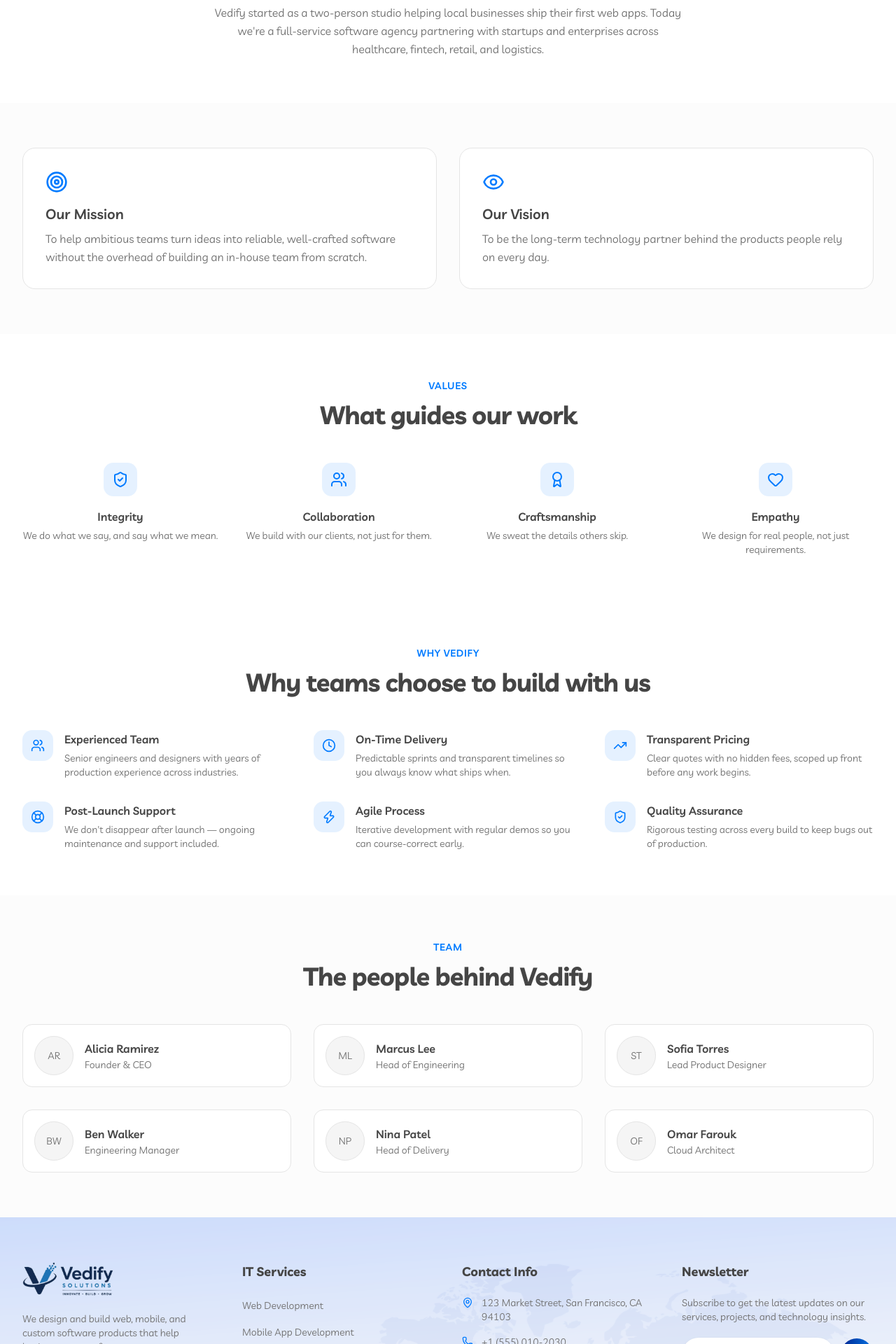
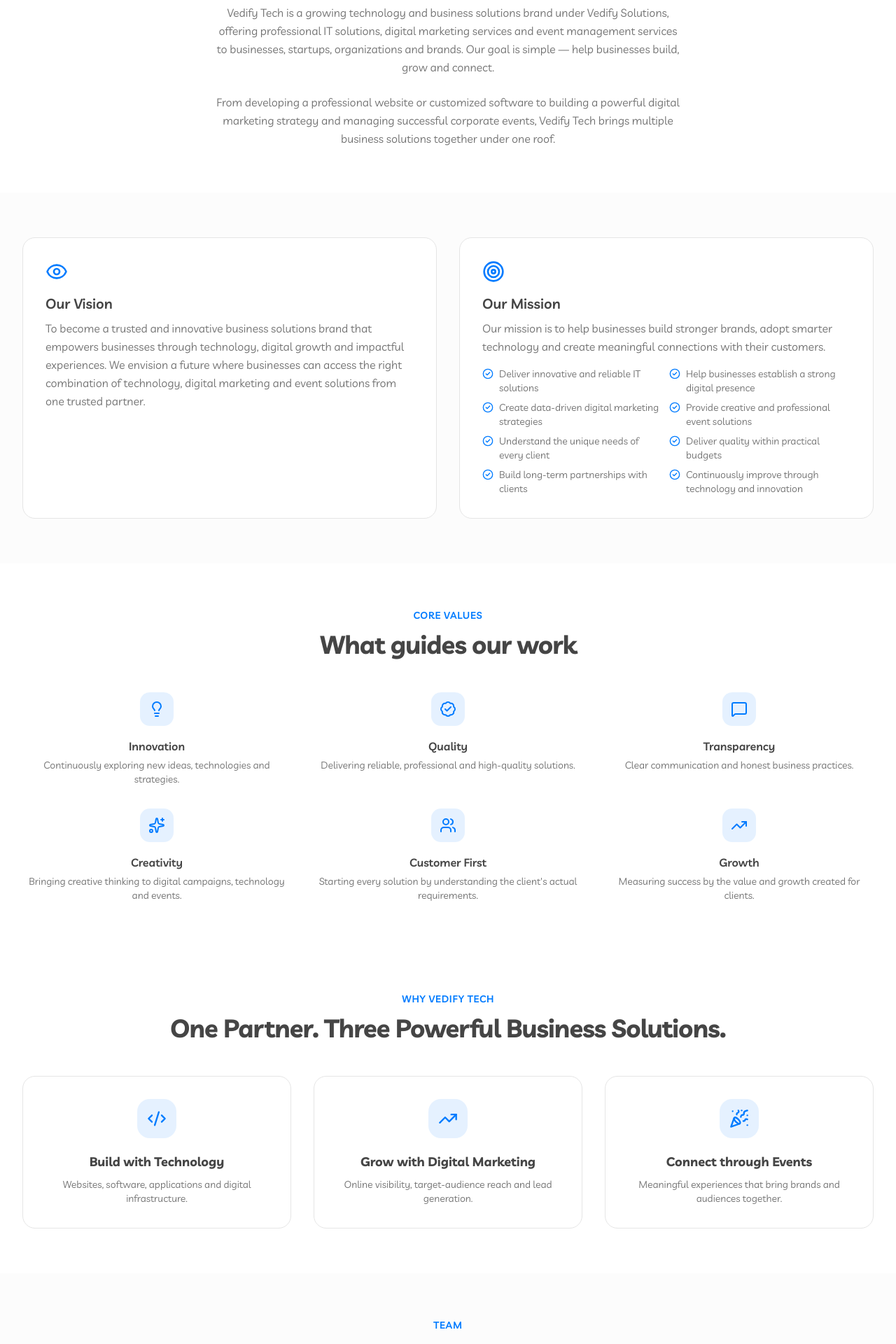
Before and after one commit to vedify480470/vedifytech, a Next.js app: page /about in a window 1280 px wide. Shown: the part 280-2200 px from the top of the page at 70% size. Built offline with nearby package versions, Linux system fonts and the light colour scheme.

Commit message:
Refactor branding and service descriptions to align with Vedify Tech rebranding

```diff
--- a/app/(marketing)/about/page.tsx
+++ b/app/(marketing)/about/page.tsx
@@ -1,19 +1,44 @@
 import type { Metadata } from "next";
-import { Target, Eye, Heart, ShieldCheck, Users, Award } from "lucide-react";
+import {
+  Target,
+  Eye,
+  Lightbulb,
+  BadgeCheck,
+  MessageSquare,
+  Sparkles,
+  Users,
+  TrendingUp,
+  CheckCircle2,
+  Quote,
+} from "lucide-react";
 import { Avatar, AvatarFallback } from "@/components/ui/avatar";
 import { SectionHeading } from "@/components/shared/section-heading";
 import { WhyChooseUs } from "@/components/sections/WhyChooseUs";
 
 export const metadata: Metadata = {
   title: "About",
-  description: "Learn about Vedify, our mission, values, and the team behind the work.",
+  description:
+    "Vedify Tech is a growing technology and business solutions brand under Vedify Solutions, offering IT solutions, digital marketing, and event management services.",
 };
 
+const missionPoints = [
+  "Deliver innovative and reliable IT solutions",
+  "Help businesses establish a strong digital presence",
+  "Create data-driven digital marketing strategies",
+  "Provide creative and professional event solutions",
+  "Understand the unique needs of every client",
+  "Deliver quality within practical budgets",
+  "Build long-term partnerships with clients",
+  "Continuously improve through technology and innovation",
+];
+
 const values = [
-  { icon: ShieldCheck, title: "Integrity", description: "We do what we say, and say what we mean." },
-  { icon: Users, title: "Collaboration", description: "We build with our clients, not just for them." },
-  { icon: Award, title: "Craftsmanship", description: "We sweat the details others skip." },
-  { icon: Heart, title: "Empathy", description: "We design for real people, not just requirements." },
+  { icon: Lightbulb, title: "Innovation", description: "Continuously exploring new ideas, technologies and strategies." },
+  { icon: BadgeCheck, title: "Quality", description: "Delivering reliable, professional and high-quality solutions." },
+  { icon: MessageSquare, title: "Transparency", description: "Clear communication and honest business practices." },
+  { icon: Sparkles, title: "Creativity", description: "Bringing creative thinking to digital campaigns, technology and events." },
+  { icon: Users, title: "Customer First", description: "Starting every solution by understanding the client's actual requirements." },
+  { icon: TrendingUp, title: "Growth", description: "Measuring success by the value and growth created for clients." },
 ];
 
 const team = [
@@ -31,39 +56,57 @@
       <section className="py-12 md:py-16">
         <div className="container mx-auto px-4 sm:px-6 lg:px-8">
           <SectionHeading
-            eyebrow="Our Story"
-            title="Building software with purpose since day one"
-            description="Vedify started as a two-person studio helping local businesses ship their first web apps. Today we're a full-service software agency partnering with startups and enterprises across healthcare, fintech, retail, and logistics."
+            eyebrow="About Vedify Tech"
+            title="A brand of Vedify Solutions"
+            description="Vedify Tech is a growing technology and business solutions brand under Vedify Solutions, offering professional IT solutions, digital marketing services and event management services to businesses, startups, organizations and brands. Our goal is simple — help businesses build, grow and connect."
           />
+          <p className="mx-auto mt-6 max-w-2xl text-center text-muted-foreground">
+            From developing a professional website or customized software to
+            building a powerful digital marketing strategy and managing
+            successful corporate events, Vedify Tech brings multiple business
+            solutions together under one roof.
+          </p>
         </div>
       </section>
 
       <section className="py-12 md:py-16 bg-muted/30">
         <div className="container mx-auto grid grid-cols-1 gap-8 px-4 sm:px-6 lg:grid-cols-2 lg:px-8">
           <div className="rounded-2xl border border-border bg-background p-8">
+            <Eye className="size-8 text-primary" />
+            <h3 className="mt-4 text-xl font-semibold">Our Vision</h3>
+            <p className="mt-2 text-muted-foreground">
+              To become a trusted and innovative business solutions brand
+              that empowers businesses through technology, digital growth
+              and impactful experiences. We envision a future where
+              businesses can access the right combination of technology,
+              digital marketing and event solutions from one trusted
+              partner.
+            </p>
+          </div>
+          <div className="rounded-2xl border border-border bg-background p-8">
             <Target className="size-8 text-primary" />
             <h3 className="mt-4 text-xl font-semibold">Our Mission</h3>
             <p className="mt-2 text-muted-foreground">
-              To help ambitious teams turn ideas into reliable, well-crafted
-              software without the overhead of building an in-house team from
-              scratch.
+              Our mission is to help businesses build stronger brands, adopt
+              smarter technology and create meaningful connections with
+              their customers.
             </p>
-          </div>
-          <div className="rounded-2xl border border-border bg-background p-8">
-            <Eye className="size-8 text-primary" />
-            <h3 className="mt-4 text-xl font-semibold">Our Vision</h3>
-            <p className="mt-2 text-muted-foreground">
-              To be the long-term technology partner behind the products
-              people rely on every day.
-            </p>
+            <ul className="mt-4 grid grid-cols-1 gap-2 sm:grid-cols-2">
+              {missionPoints.map((point) => (
+                <li key={point} className="flex items-start gap-2 text-sm">
+                  <CheckCircle2 className="mt-0.5 size-4 shrink-0 text-primary" />
+                  <span className="text-muted-foreground">{point}</span>
+                </li>
+              ))}
+            </ul>
           </div>
         </div>
       </section>
 
       <section className="py-12 md:py-16">
         <div className="container mx-auto px-4 sm:px-6 lg:px-8">
-          <SectionHeading eyebrow="Values" title="What guides our work" />
-          <div className="mt-12 grid grid-cols-1 gap-8 sm:grid-cols-2 lg:grid-cols-4">
+          <SectionHeading eyebrow="Core Values" title="What guides our work" />
+          <div className="mt-12 grid grid-cols-1 gap-8 sm:grid-cols-2 lg:grid-cols-3">
             {values.map((value) => (
               <div key={value.title} className="text-center">
                 <div className="mx-auto flex size-12 items-center justify-center rounded-xl bg-primary/10">
@@ -81,7 +124,7 @@
 
       <section className="py-12 md:py-16 bg-muted/30">
         <div className="container mx-auto px-4 sm:px-6 lg:px-8">
-          <SectionHeading eyebrow="Team" title="The people behind Vedify" />
+          <SectionHeading eyebrow="Team" title="The people behind Vedify Tech" />
           <div className="mt-12 grid grid-cols-1 gap-8 sm:grid-cols-2 lg:grid-cols-3">
             {team.map((member) => (
               <div key={member.name} className="flex items-center gap-4 rounded-xl border border-border bg-background p-4">
@@ -99,6 +142,24 @@
           </div>
         </div>
       </section>
+
+      <section className="py-12 md:py-16">
+        <div className="container mx-auto px-4 sm:px-6 lg:px-8">
+          <div className="mx-auto max-w-2xl rounded-2xl bg-gradient-to-br from-[#03228f] to-[#5b8def] p-10 text-center text-white">
+            <Quote className="mx-auto size-8 text-white/70" />
+            <h3 className="mt-4 text-xl font-bold">Our Promise</h3>
+            <p className="mt-3 text-white/80">
+              At Vedify Tech, we believe every business deserves solutions
+              that are smart, practical and scalable. We listen to your
+              requirements, understand your challenges and create solutions
+              designed around your business goals.
+            </p>
+            <p className="mt-4 font-semibold">
+              Your business goals become our project goals.
+            </p>
+          </div>
+        </div>
+      </section>
     </>
   );
 }
--- a/app/(marketing)/page.tsx
+++ b/app/(marketing)/page.tsx
@@ -11,15 +11,15 @@
 import { CTA } from "@/components/sections/CTA";
 
 export const metadata: Metadata = {
-  title: "Vedify — Software Development Agency",
+  title: "Vedify Tech — Technology, Digital Marketing & Event Management",
   description:
-    "Vedify designs and builds web, mobile, and custom software products for startups and enterprises.",
+    "Vedify Tech is a Prayagraj-based technology, digital marketing, and event management company helping businesses build, grow, and connect. A brand of Vedify Solutions.",
   openGraph: {
-    title: "Vedify — Software Development Agency",
+    title: "Vedify Tech — Technology, Digital Marketing & Event Management",
     description:
-      "Vedify designs and builds web, mobile, and custom software products for startups and enterprises.",
+      "Vedify Tech is a Prayagraj-based technology, digital marketing, and event management company helping businesses build, grow, and connect. A brand of Vedify Solutions.",
     url: "https://vedifytech.com",
-    siteName: "Vedify",
+    siteName: "Vedify Tech",
     type: "website",
   },
 };
--- /dev/null
+++ b/app/(marketing)/services/digital-marketing/page.tsx
@@ -0,0 +1,20 @@
+import type { Metadata } from "next";
+import { notFound } from "next/navigation";
+import { getServiceBySlug } from "@/data/services";
+import { ServiceDetail } from "@/components/sections/ServiceDetail";
+
+const SLUG = "digital-marketing";
+
+export function generateMetadata(): Metadata {
+  const service = getServiceBySlug(SLUG);
+  return {
+    title: service?.title ?? "Service",
+    description: service?.shortDescription,
+  };
+}
+
+export default function ServicePage() {
+  const service = getServiceBySlug(SLUG);
+  if (!service) notFound();
+  return <ServiceDetail service={service} />;
+}
--- /dev/null
+++ b/app/(marketing)/services/event-management/page.tsx
@@ -0,0 +1,20 @@
+import type { Metadata } from "next";
+import { notFound } from "next/navigation";
+import { getServiceBySlug } from "@/data/services";
+import { ServiceDetail } from "@/components/sections/ServiceDetail";
+
+const SLUG = "event-management";
+
+export function generateMetadata(): Metadata {
+  const service = getServiceBySlug(SLUG);
+  return {
+    title: service?.title ?? "Service",
+    description: service?.shortDescription,
+  };
+}
+
+export default function ServicePage() {
+  const service = getServiceBySlug(SLUG);
+  if (!service) notFound();
+  return <ServiceDetail service={service} />;
+}
--- a/app/(marketing)/services/page.tsx
+++ b/app/(marketing)/services/page.tsx
@@ -7,7 +7,8 @@
 
 export const metadata: Metadata = {
   title: "Services",
-  description: "Explore the full range of software development services Vedify offers.",
+  description:
+    "IT solutions, digital marketing, and event management services from Vedify Tech — everything a business needs to build, grow, and connect.",
 };
 
 export default function ServicesPage() {
@@ -16,8 +17,8 @@
       <div className="container mx-auto px-4 sm:px-6 lg:px-8">
         <SectionHeading
           eyebrow="Services"
-          title="Everything you need to ship software"
-          description="From design to development to long-term support, we cover the full product lifecycle."
+          title="Build, Grow & Connect"
+          description="IT solutions, digital marketing, and event management — everything your business needs, under one roof."
         />
 
         <div className="mt-12 grid grid-cols-1 gap-6 sm:grid-cols-2 lg:grid-cols-3">
--- a/app/layout.tsx
+++ b/app/layout.tsx
@@ -17,11 +17,11 @@
 
 export const metadata: Metadata = {
   title: {
-    default: "Vedify — Software Development Agency",
-    template: "%s | Vedify",
+    default: "Vedify Tech — Technology, Digital Marketing & Event Management",
+    template: "%s | Vedify Tech",
   },
   description:
-    "Vedify designs and builds web, mobile, and custom software products for startups and enterprises.",
+    "Vedify Tech is a Prayagraj-based technology, digital marketing, and event management company helping businesses build, grow, and connect. A brand of Vedify Solutions.",
 };
 
 export default function RootLayout({ children }: LayoutProps<"/">) {
--- a/components/layout/Footer.tsx
+++ b/components/layout/Footer.tsx
@@ -62,7 +62,7 @@
           </div>
 
           <div>
-            <h3 className="text-lg font-bold">IT Services</h3>
+            <h3 className="text-lg font-bold">Our Services</h3>
             <ul className="mt-5 flex flex-col gap-3">
               {services.map((service) => (
                 <li key={service.slug}>
--- a/components/sections/Hero.tsx
+++ b/components/sections/Hero.tsx
@@ -25,14 +25,23 @@
 
       <div className="container relative mx-auto grid grid-cols-1 items-center gap-10 px-4 sm:px-6 lg:grid-cols-[1.1fr_1fr] lg:gap-12 lg:px-10">
         <div className="text-white">
+          <motion.span
+            initial={{ opacity: 0, y: 10 }}
+            animate={{ opacity: 1, y: 0 }}
+            transition={{ duration: 0.5 }}
+            className="inline-block rounded-full border border-white/30 bg-white/10 px-4 py-1.5 text-xs font-semibold tracking-wide sm:text-sm"
+          >
+            Technology &bull; Digital Marketing &bull; Event Management
+          </motion.span>
+
           <motion.h1
             initial={{ opacity: 0, y: 20 }}
             animate={{ opacity: 1, y: 0 }}
             transition={{ duration: 0.6 }}
-            className="max-w-2xl text-4xl font-bold leading-tight sm:text-5xl lg:text-6xl"
+            className="mt-5 max-w-2xl text-4xl font-bold leading-tight sm:text-5xl lg:text-6xl"
           >
-            <span className="block whitespace-nowrap">Software Solutions</span>
-            <span className="block whitespace-nowrap">For Your Business</span>
+            <span className="block whitespace-nowrap">Build, Grow</span>
+            <span className="block whitespace-nowrap">&amp; Connect</span>
           </motion.h1>
 
           <motion.p
@@ -41,8 +50,9 @@
             transition={{ duration: 0.6, delay: 0.15 }}
             className="mt-6 max-w-md text-lg text-white/80"
           >
-            We are a leading technology solutions company serving clients
-            worldwide for over 10 years.
+            Vedify Tech brings IT solutions, digital marketing, and event
+            management together under one roof to help your business build,
+            grow, and connect.
           </motion.p>
 
           <motion.div
--- a/components/sections/WhyChooseUs.tsx
+++ b/components/sections/WhyChooseUs.tsx
@@ -1,36 +1,21 @@
-import { Users, Clock, TrendingUp, LifeBuoy, Zap, ShieldCheck } from "lucide-react";
+import { Code2, TrendingUp, PartyPopper } from "lucide-react";
 import { SectionHeading } from "@/components/shared/section-heading";
 
-const reasons = [
+const pillars = [
   {
-    icon: Users,
-    title: "Experienced Team",
-    description: "Senior engineers and designers with years of production experience across industries.",
-  },
-  {
-    icon: Clock,
-    title: "On-Time Delivery",
-    description: "Predictable sprints and transparent timelines so you always know what ships when.",
+    icon: Code2,
+    title: "Build with Technology",
+    description: "Websites, software, applications and digital infrastructure.",
   },
   {
     icon: TrendingUp,
-    title: "Transparent Pricing",
-    description: "Clear quotes with no hidden fees, scoped up front before any work begins.",
+    title: "Grow with Digital Marketing",
+    description: "Online visibility, target-audience reach and lead generation.",
   },
   {
-    icon: LifeBuoy,
-    title: "Post-Launch Support",
-    description: "We don't disappear after launch — ongoing maintenance and support included.",
-  },
-  {
-    icon: Zap,
-    title: "Agile Process",
-    description: "Iterative development with regular demos so you can course-correct early.",
-  },
-  {
-    icon: ShieldCheck,
-    title: "Quality Assurance",
-    description: "Rigorous testing across every build to keep bugs out of production.",
+    icon: PartyPopper,
+    title: "Connect through Events",
+    description: "Meaningful experiences that bring brands and audiences together.",
   },
 ];
 
@@ -39,19 +24,22 @@
     <section className="py-12 md:py-16">
       <div className="container mx-auto px-4 sm:px-6 lg:px-8">
         <SectionHeading
-          eyebrow="Why Vedify"
-          title="Why teams choose to build with us"
+          eyebrow="Why Vedify Tech"
+          title="One Partner. Three Powerful Business Solutions."
         />
-        <div className="mt-12 grid grid-cols-1 gap-8 sm:grid-cols-2 lg:grid-cols-3">
-          {reasons.map((reason) => (
-            <div key={reason.title} className="flex gap-4">
-              <div className="flex size-11 shrink-0 items-center justify-center rounded-xl bg-primary/10">
-                <reason.icon className="size-5 text-primary" />
+        <div className="mt-12 grid grid-cols-1 gap-8 sm:grid-cols-3">
+          {pillars.map((pillar) => (
+            <div
+              key={pillar.title}
+              className="rounded-2xl border border-border bg-background p-8 text-center"
+            >
+              <div className="mx-auto flex size-14 items-center justify-center rounded-2xl bg-primary/10">
+                <pillar.icon className="size-7 text-primary" />
               </div>
-              <div>
-                <h3 className="font-semibold">{reason.title}</h3>
-                <p className="mt-1 text-sm text-muted-foreground">{reason.description}</p>
-              </div>
+              <h3 className="mt-5 text-lg font-bold">{pillar.title}</h3>
+              <p className="mt-2 text-sm text-muted-foreground">
+                {pillar.description}
+              </p>
             </div>
           ))}
         </div>
--- a/data/services.ts
+++ b/data/services.ts
@@ -1,4 +1,13 @@
-import { Code2, Smartphone, Layers, Cloud, LifeBuoy, PenTool } from "lucide-react";
+import {
+  Code2,
+  Smartphone,
+  Layers,
+  Cloud,
+  LifeBuoy,
+  PenTool,
+  Megaphone,
+  PartyPopper,
+} from "lucide-react";
 import type { Service } from "@/types";
 
 export const services: Service[] = [
@@ -97,6 +106,43 @@
       "Design Systems",
     ],
   },
+  {
+    id: "7",
+    slug: "digital-marketing",
+    title: "Digital Marketing",
+    shortDescription: "Build your online presence and generate real business opportunities.",
+    description:
+      "We help businesses build their online presence, reach potential customers, and generate business opportunities through strategic, data-driven digital marketing.",
+    icon: Megaphone,
+    image: "/images/3.png",
+    features: [
+      "Search Engine Optimization (SEO)",
+      "Social Media Marketing",
+      "Google Ads & Online Advertising",
+      "Content Marketing",
+      "Graphic Design & Creative Branding",
+      "Lead Generation",
+      "Digital Marketing Strategy",
+    ],
+  },
+  {
+    id: "8",
+    slug: "event-management",
+    title: "Event Management",
+    shortDescription: "Professional planning and execution for memorable brand experiences.",
+    description:
+      "We provide professional planning and execution for corporate, promotional, and business events, helping brands create memorable experiences and meaningful connections.",
+    icon: PartyPopper,
+    image: "/images/5.png",
+    features: [
+      "Corporate Events",
+      "Product Launches",
+      "Exhibitions & Trade Shows",
+      "Brand Promotions & Activations",
+      "Conferences & Seminars",
+      "Social & Special Events",
+    ],
+  },
 ];
 
 export function getServiceBySlug(slug: string) {
--- a/data/site.ts
+++ b/data/site.ts
@@ -1,8 +1,10 @@
 export const siteInfo = {
-  name: "Vedify",
-  address: "123 Market Street, San Francisco, CA 94103",
+  name: "Vedify Tech",
+  tagline: "Technology • Digital Marketing • Event Management",
+  parentBrand: "A Brand of Vedify Solutions",
+  address: "Prayagraj, Uttar Pradesh, India",
   email: "info@vedifytech.com",
-  phone: "+1 (555) 010-2030",
+  phone: "+91 98765 43210",
   openingHours: "10:00 - 18:00",
   socials: [
     { label: "Facebook", href: "#" },
```
Also changed, not shown: components/sections/CTA.tsx (+4 -3 lines).
